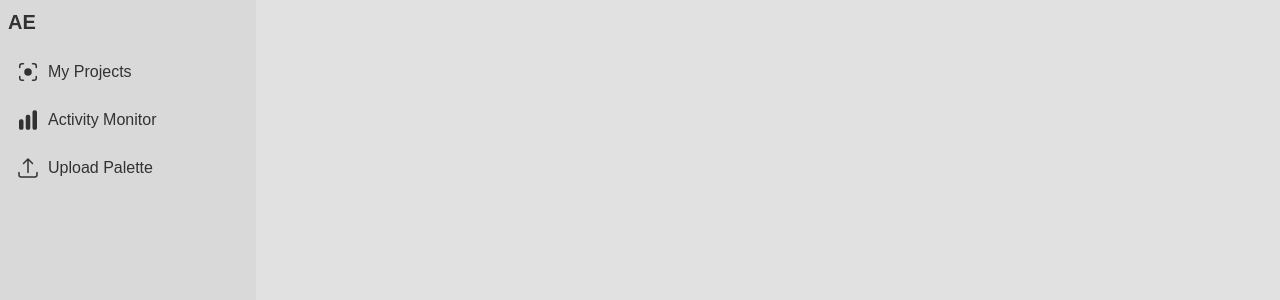
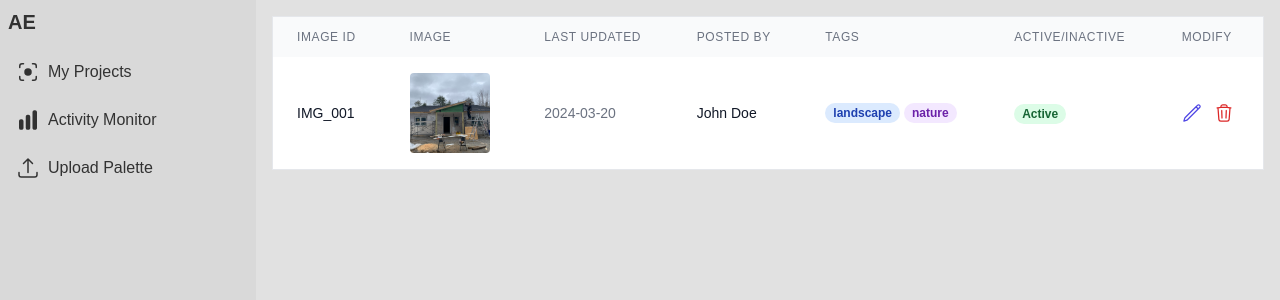
Before and after one commit to CPSC319-2025/404-Found-DAM, a Next.js app in the folder frontend/: page /projects/1 in a window 1280 px wide. Shown: the top 300 px of the page. Built offline with nearby package versions, Linux system fonts and the light colour scheme.

Commit message:
added assets table in project page

```diff
--- a/frontend/src/app/projects/[slug]/page.tsx
+++ b/frontend/src/app/projects/[slug]/page.tsx
@@ -1,3 +1,6 @@
+import Image from 'next/image';
+import ProjectsTable from '../components/ProjectsTable';
+
 // This function tells Next.js which dynamic routes to generate
 export async function generateStaticParams() {
 	// Replace this hardcoded array with your actual data fetching logic if needed.
@@ -8,5 +11,5 @@ type ProjectPageProps = {
 };
 
 export default function ProjectPage({ params }: ProjectPageProps) {
-	return <div></div>;
+	return <ProjectsTable />;
 }
--- /dev/null
+++ b/frontend/src/app/projects/components/ProjectsTable.tsx
@@ -0,0 +1,109 @@
+'use client';
+
+import React from 'react';
+import Image from 'next/image';
+import { PencilIcon, TrashIcon } from '@heroicons/react/24/outline';
+
+const ProjectsTable = () => {
+	const handleRowClick = (imageId: string) => {
+		console.log(`Clicked row with image ID: ${imageId}`);
+	};
+
+	return (
+		<div className="overflow-x-auto">
+			<table className="min-w-full bg-white border border-gray-200">
+				<thead className="bg-gray-50">
+					<tr>
+						<th className="px-6 py-3 text-left text-xs font-medium text-gray-500 uppercase tracking-wider">
+							Image ID
+						</th>
+						<th className="px-6 py-3 text-left text-xs font-medium text-gray-500 uppercase tracking-wider">
+							Image
+						</th>
+						<th className="px-6 py-3 text-left text-xs font-medium text-gray-500 uppercase tracking-wider">
+							Last Updated
+						</th>
+						<th className="px-6 py-3 text-left text-xs font-medium text-gray-500 uppercase tracking-wider">
+							Posted By
+						</th>
+						<th className="px-6 py-3 text-left text-xs font-medium text-gray-500 uppercase tracking-wider">
+							Tags
+						</th>
+						<th className="px-6 py-3 text-left text-xs font-medium text-gray-500 uppercase tracking-wider">
+							Active/Inactive
+						</th>
+						<th className="px-6 py-3 text-left text-xs font-medium text-gray-500 uppercase tracking-wider">
+							Modify
+						</th>
+					</tr>
+				</thead>
+				<tbody className="bg-white divide-y divide-gray-200">
+					<tr
+						onClick={() => handleRowClick('IMG_001')}
+						className="cursor-pointer hover:bg-gray-50"
+					>
+						<td className="px-6 py-4 whitespace-nowrap">
+							<div className="text-sm font-medium text-gray-900">IMG_001</div>
+						</td>
+						<td className="px-6 py-4 whitespace-nowrap">
+							<div className="h-20 w-20 relative">
+								<Image
+									src="/images/project1image1.jpeg"
+									alt="Asset thumbnail"
+									width={120}
+									height={120}
+									className="object-cover rounded w-full h-full"
+								/>
+							</div>
+						</td>
+						<td className="px-6 py-4 whitespace-nowrap text-sm text-gray-500">
+							2024-03-20
+						</td>
+						<td className="px-6 py-4 whitespace-nowrap">
+							<div className="text-sm text-gray-900">John Doe</div>
+						</td>
+						<td className="px-6 py-4 whitespace-nowrap">
+							<div className="flex gap-1">
+								<span className="px-2 inline-flex text-xs leading-5 font-semibold rounded-full bg-blue-100 text-blue-800">
+									landscape
+								</span>
+								<span className="px-2 inline-flex text-xs leading-5 font-semibold rounded-full bg-purple-100 text-purple-800">
+									nature
+								</span>
+							</div>
+						</td>
+						<td className="px-6 py-4 whitespace-nowrap">
+							<span className="px-2 inline-flex text-xs leading-5 font-semibold rounded-full bg-green-100 text-green-800">
+								Active
+							</span>
+						</td>
+						<td className="px-6 py-4 whitespace-nowrap text-sm font-medium">
+							<div className="flex gap-3">
+								<button
+									className="text-indigo-600 hover:text-indigo-900"
+									onClick={e => {
+										e.stopPropagation();
+										// EDIT LOGIC
+									}}
+								>
+									<PencilIcon className="h-5 w-5" />
+								</button>
+								<button
+									className="text-red-600 hover:text-red-900"
+									onClick={e => {
+										e.stopPropagation();
+										// DELETE LOGIC
+									}}
+								>
+									<TrashIcon className="h-5 w-5" />
+								</button>
+							</div>
+						</td>
+					</tr>
+				</tbody>
+			</table>
+		</div>
+	);
+};
+
+export default ProjectsTable;
```
Also changed, not shown: frontend/public/images/project1image1.jpeg (added), 1 other file (tests, documents, lock files or other folders).
